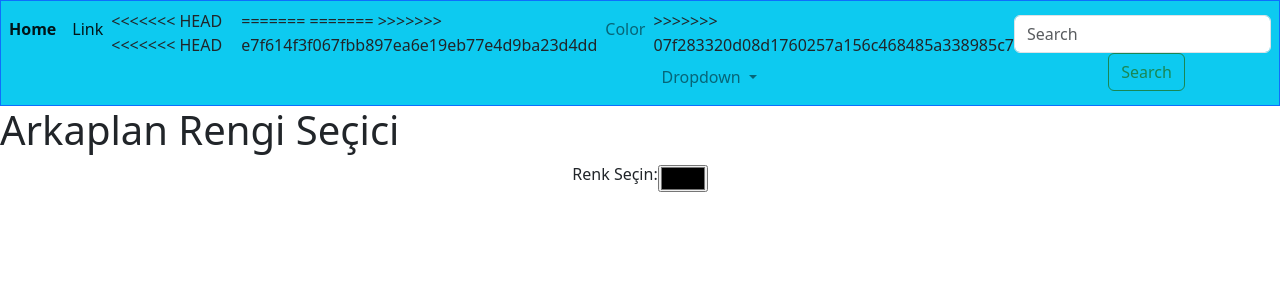
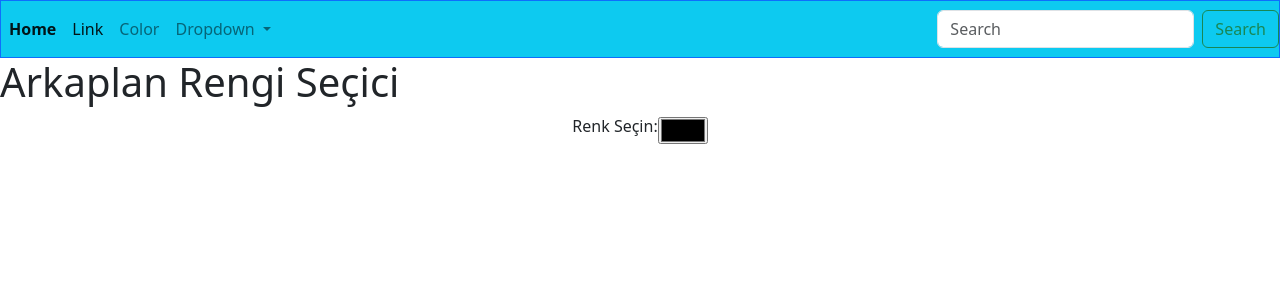
Before and after one commit to ZeuSydez/zehard, a Flask app: page /color in a window 1280 px wide. Shown: the top 300 px of the page. Run offline with Flask 2, Linux system fonts and the light colour scheme; some libraries are stand-ins or nearby versions.

Commit message:
css duzenlemesi

```diff
--- a/project/templates/_base.html
+++ b/project/templates/_base.html
@@ -24,17 +24,11 @@
                 <li class="nav-item active">
                     <a class="nav-link" href="#">Link</a>
                 </li>
-<<<<<<< HEAD
-<<<<<<< HEAD
                 <li class="nav-item active dropdown">
-=======
-=======
->>>>>>> e7f614f3f067fbb897ea6e19eb77e4d9ba23d4dd
                 <li class="nav-item">
                     <a class="nav-link" href="/color">Color</a>
                 </li>
                 <li class="nav-item dropdown">
->>>>>>> 07f283320d08d1760257a156c468485a338985c7
                     <a class="nav-link dropdown-toggle" href="#" id="navbarDropdown" role="button"
                         data-toggle="dropdown" aria-haspopup="true" aria-expanded="false">
                         Dropdown
```
